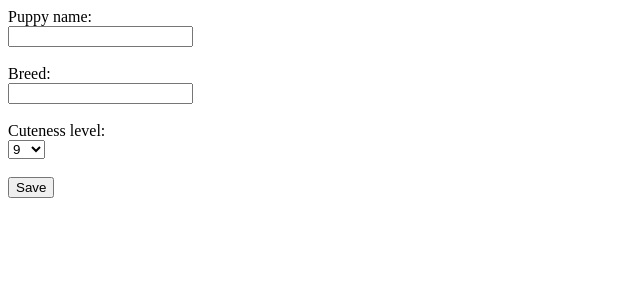
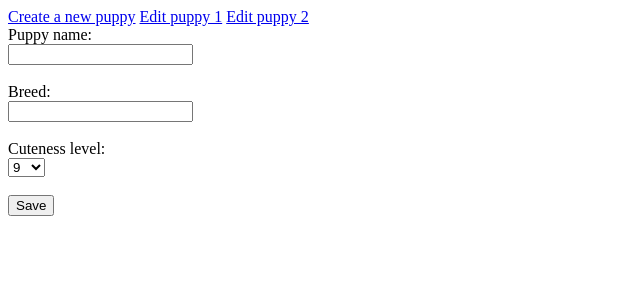
Before and after one commit to Adam-Lnenicka/codingbootcamp-exercises, a PHP site: page /display-form.php in a window 1280 px wide. Shown: the top 300 px of the page, without its empty margins (0-640 px from the left). Run offline with PHP 8.4, Linux system fonts and the light colour scheme.

Commit message:
day 25 PRG display form

```diff
--- a/day25-php-requests/prg-well-made-form/display-form.php
+++ b/day25-php-requests/prg-well-made-form/display-form.php
@@ -1,6 +1,21 @@
 <?php
 
+// display-form.php?action=create
+// display-form.php?action=edit&puppy_id=1
 
+// is this creating a new puppy or editing and existing puppy
+if (isset($_GET['puppy_id'])) {
+    // this is editing a puppy with id $_GET['puppy_id']
+} else {
+    // this is creating a new puppy
+
+    // prepare empty data
+    $puppy = [
+        'name' => null,
+        'breed' => null,
+        'cuteness' => 9
+    ];
+}
 
 ?>
 <!DOCTYPE html>
@@ -12,25 +27,35 @@
 </head>
 <body>
 
+    <header>
+        <nav>
+
+            <a href="display-form.php">Create a new puppy</a>
+            <a href="display-form.php?puppy_id=1">Edit puppy 1</a>
+            <a href="display-form.php?puppy_id=2">Edit puppy 2</a>
+
+        </nav>
+    </header>
+
     <form action="handle-form.php" method="post">
 
         <label for="">
             Puppy name:<br>
-            <input type="text" name="name">
+            <input type="text" name="name" value="<?= $puppy['name'] ?>">
         </label>
         <br><br>
 
         <label for="">
             Breed:<br>
-            <input type="text" name="breed">
+            <input type="text" name="breed" value="<?= $puppy['breed'] ?>">
         </label>
         <br><br>
 
         <label for="">
             Cuteness level:<br>
             <select name="cuteness" id="">
-                <option value="9">9</option>
-                <option value="10">10</option>
+                <option value="9" <?= $puppy['cuteness'] == 9 ? 'selected' : '' ?>>9</option>
+                <option value="10" <?= $puppy['cuteness'] == 10 ? 'selected' : '' ?>>10</option>
             </select>
         </label>
         <br><br>
--- a/day25-php-requests/prg-well-made-form/handle-form.php
+++ b/day25-php-requests/prg-well-made-form/handle-form.php
@@ -0,0 +1 @@
+<?php
```
